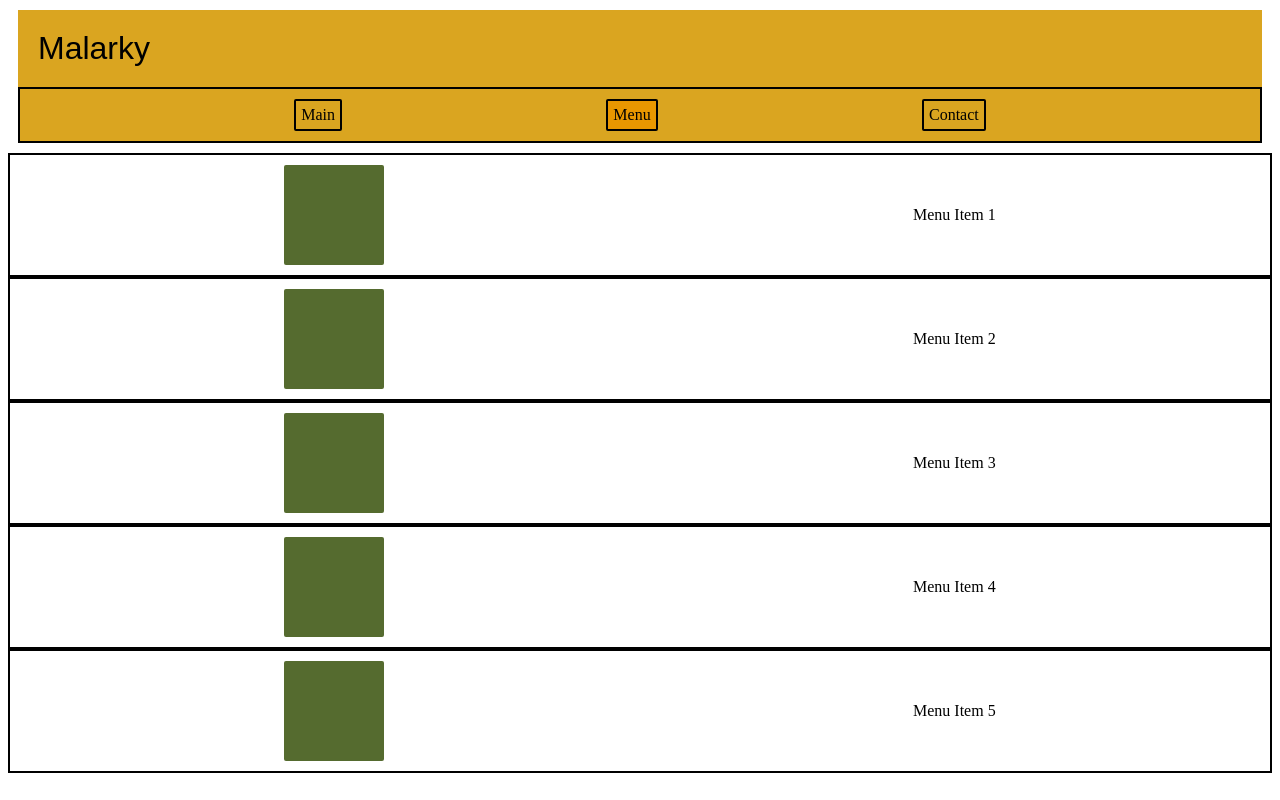
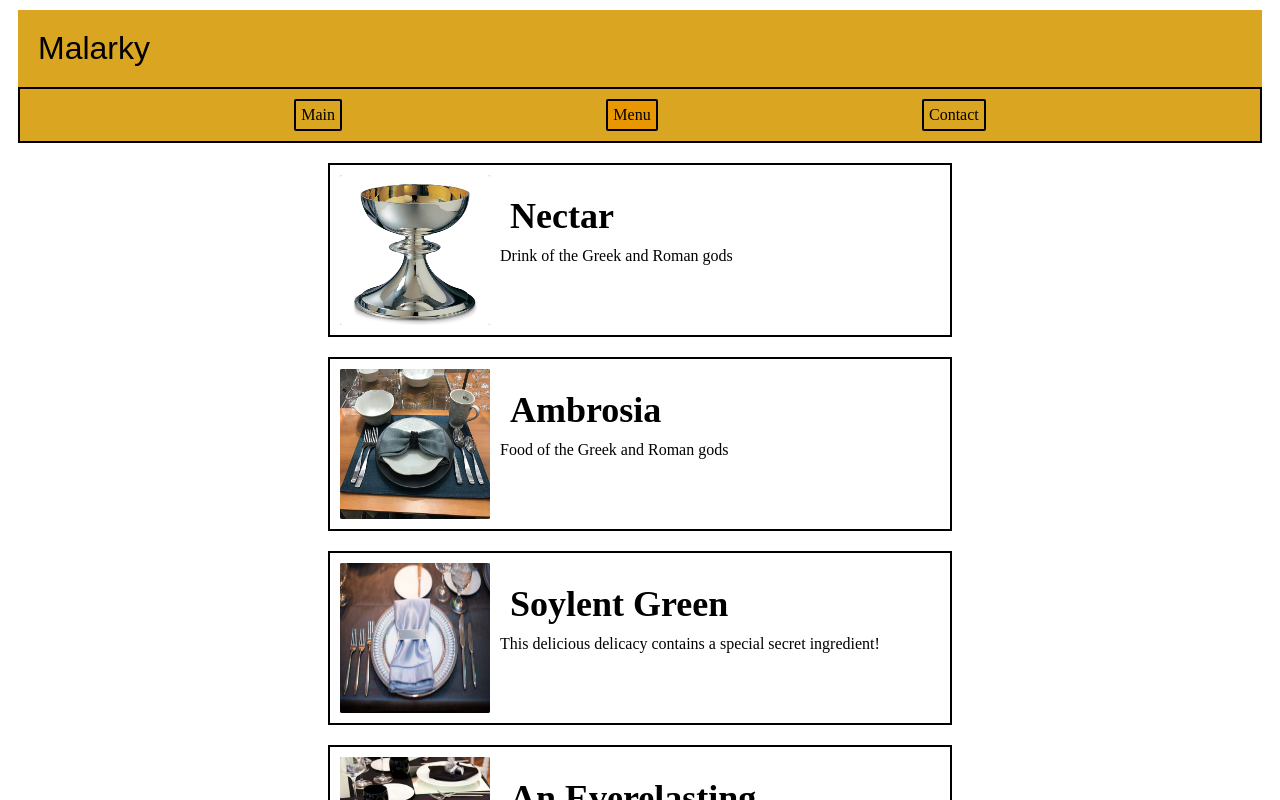
Before and after one commit to sbusenba/odin-restaurant, a website built with webpack: page dist/index.html in a window 1280 px wide. Both pictures are taken after a click on the element "Menu". Shown: the top 800 px of the page. Built offline with nearby package versions, Linux system fonts and the light colour scheme.

Commit message:
updated webpack config to include img assets, added img assets

```diff
--- a/src/index.js
+++ b/src/index.js
@@ -5,8 +5,12 @@ import mainPage from './mainPage'
 import contactPage from './contactPage'
 import menuPage from './menuPage'
 import './style.css';
-
-
+import chalicePic from './imgs/chalice.jpeg'
+import menuPicZero  from './imgs/setting1.jpg'
+import menuPicOne from './imgs/setting2.jpg'
+import menuPicTwo from './imgs/setting3.jpg'
+import menuPicThree from './imgs/setting4.jpg'
+import menuPicFour from './imgs/setting5.jpeg'
 function clickedNav(){
     while (contentDiv.hasChildNodes()){
         contentDiv.removeChild(contentDiv.firstChild)
@@ -20,6 +24,20 @@ function clickedNav(){
         break;
         case 'Menu':
             contentDiv.appendChild(menuPage())
+            let menuPic0 = document.querySelector('.menuPic0')
+            menuPic0.setAttribute('src',chalicePic)
+            let menuPic1 = document.querySelector('.menuPic1')
+            menuPic1.setAttribute('src',menuPicZero)
+
+            let menuPic2 = document.querySelector('.menuPic2')
+            menuPic2.setAttribute('src',menuPicOne)
+
+            let menuPic3 = document.querySelector('.menuPic3')
+            menuPic3.setAttribute('src',menuPicTwo)
+
+            let menuPic4 = document.querySelector('.menuPic4')
+            menuPic4.setAttribute('src',menuPicThree)
+
         break;
         case 'Contact':
             contentDiv.appendChild(contactPage())
--- a/src/menuPage.js
+++ b/src/menuPage.js
@@ -1,15 +1,35 @@
 const menuPage = () => {
     let mainDiv = document.createElement('div')
     mainDiv.classList.add('menuDiv')
+    let foods = ['Nectar',
+        'Ambrosia',
+        'Soylent Green',
+        'An Everelasting Gobstopper',
+        'Stone Soup']
+    let foodDescs = ['Drink of the Greek and Roman gods',
+                'Food of the Greek and Roman gods',
+                'This delicious delicacy contains a special secret ingredient!',
+                'Flavor that lasts forever',
+                'This savory soup is a childhood favorite']
+    let foodImgClasse = []
     for (let i =0; i<5; i++){
         let menuItem = document.createElement('div')
         menuItem.classList.add('menuItem')
-        let pic = document.createElement('div')
-        pic.classList.add('menupic','pic')
+        let pic = document.createElement('img')
+        pic.classList.add(`menuPic${i}`,'pic')
         menuItem.appendChild(pic)
-        let paragraphDiv = document.createElement('div')
-        paragraphDiv.innerText = `Menu Item ${i+1}`
-        menuItem.appendChild(paragraphDiv)
+
+        let menuTextDiv = document.createElement('div')
+        menuTextDiv.classList.add('menuText')
+        let menuItemName = document.createElement('div')
+        menuItemName.classList.add('menuItemName')
+        menuItemName.innerText = foods[i]
+        let menuDescText = document.createElement('div')
+        menuDescText.innerText = foodDescs[i]
+        menuTextDiv.appendChild(menuItemName)
+        menuTextDiv.appendChild(menuDescText)
+
+        menuItem.appendChild(menuTextDiv)
         mainDiv.appendChild(menuItem)
     }
 
--- a/src/style.css
+++ b/src/style.css
@@ -41,8 +41,9 @@
     border-radius:5px;
 }
 .pic{
-    height:100px;
-    width:100px;
+    height:150px;
+    width:150px;
+    flex:0 0 150px;
     background-color: darkolivegreen;
     border-radius: 2px;
 }
@@ -57,14 +58,27 @@
     align-items:space-around;
 
 }
+.menuItemName{
+    font-size:36px;
+    font-weight:700;
+    padding:10px;
+}
+.menuText{
+    padding:10px;
+
+    flex:1 1 250;
+
+}
 .menuItem{
     display:flex;
     flex-direction:row;
-    justify-content:space-around;
-    align-items:center;
     padding:10px;
     border:2px solid black;
-
+    margin:10px auto;
+    width:600px;
+}
+.menuPic{
+    flex:0 0 150px;
 }
 .itemDiv{
     display:flex;
--- a/webpack.config.js
+++ b/webpack.config.js
@@ -12,6 +12,10 @@ module.exports={
                 test:/\.css$/i,
                 use:['style-loader','css-loader'],
             },
+            {
+                test:/\.(png|svg|jpg|jpeg|gif)$/i,
+                type:'asset/resource'
+            },
         ],
     },
     mode:'development',
```
Also changed, not shown: dist/1000f336c12434b86dae.jpg (added), dist/47dc97c7e8a6484b6c4d.jpeg (added), dist/985cbd0ab35f972bccca.jpg (added), dist/be7745d2782c514b183c.jpeg (added), dist/db046872b1dbae4c0605.jpg (added), dist/db54f807fe35c9cd3987.jpg (added), dist/main.js, src/imgs/chalice.jpeg (added), src/imgs/empty bowl.jpeg (added), src/imgs/setting1.jpg (added), src/imgs/setting2.jpg (added), src/imgs/setting3.jpg (added), src/imgs/setting4.jpg (added), src/imgs/setting5.jpeg (added).
